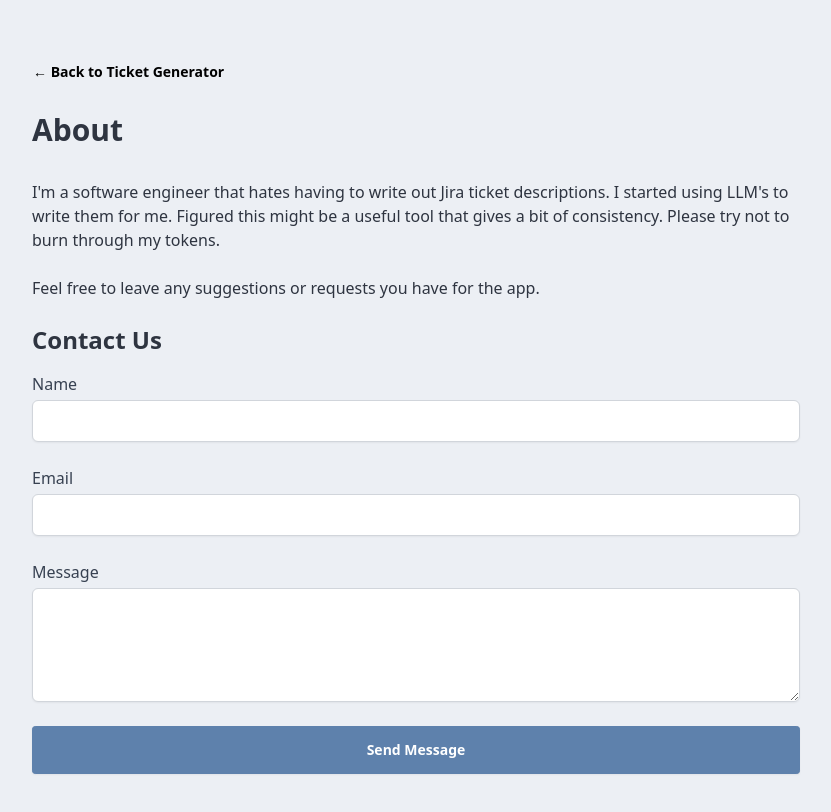
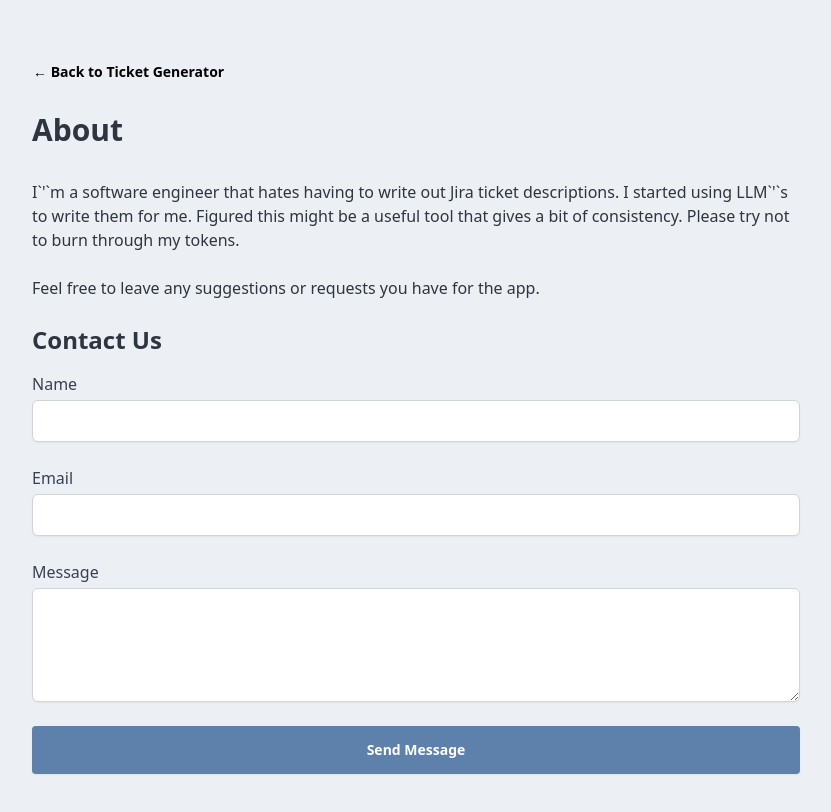
Before and after one commit to amit-00/ticket-maker, a Next.js app: page /about in a window 1280 px wide. Shown: the top 812 px of the page, without its empty margins (224-1055 px from the left). Built offline with nearby package versions, Linux system fonts and the light colour scheme.

Commit message:
escape apostrophes

```diff
--- a/app/about/page.tsx
+++ b/app/about/page.tsx
@@ -38,7 +38,7 @@ export default function About() {
           &larr; Back to Ticket Generator
         </Link>
         <h1 className="text-3xl font-bold mb-8">About</h1>
-        <p>I'm a software engineer that hates having to write out Jira ticket descriptions. I started using LLM's to write them for me. Figured this might be a useful tool that gives a bit of consistency. Please try not to burn through my tokens.</p>
+        <p>I`&apos;`m a software engineer that hates having to write out Jira ticket descriptions. I started using LLM`&apos;`s to write them for me. Figured this might be a useful tool that gives a bit of consistency. Please try not to burn through my tokens.</p>
         <br />
         <p>Feel free to leave any suggestions or requests you have for the app.</p>
         <br />
```
